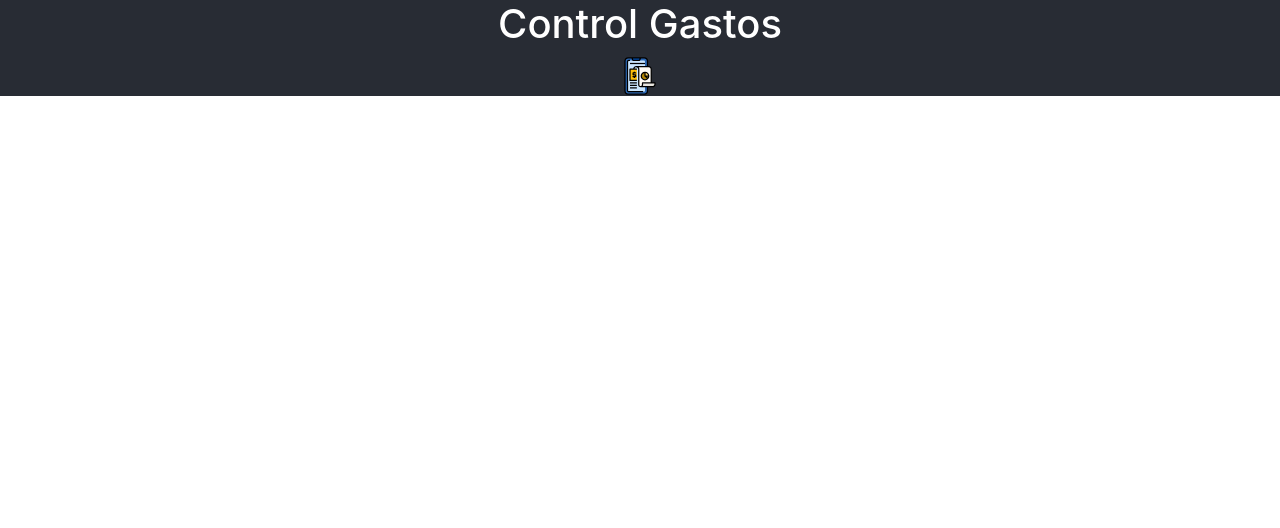
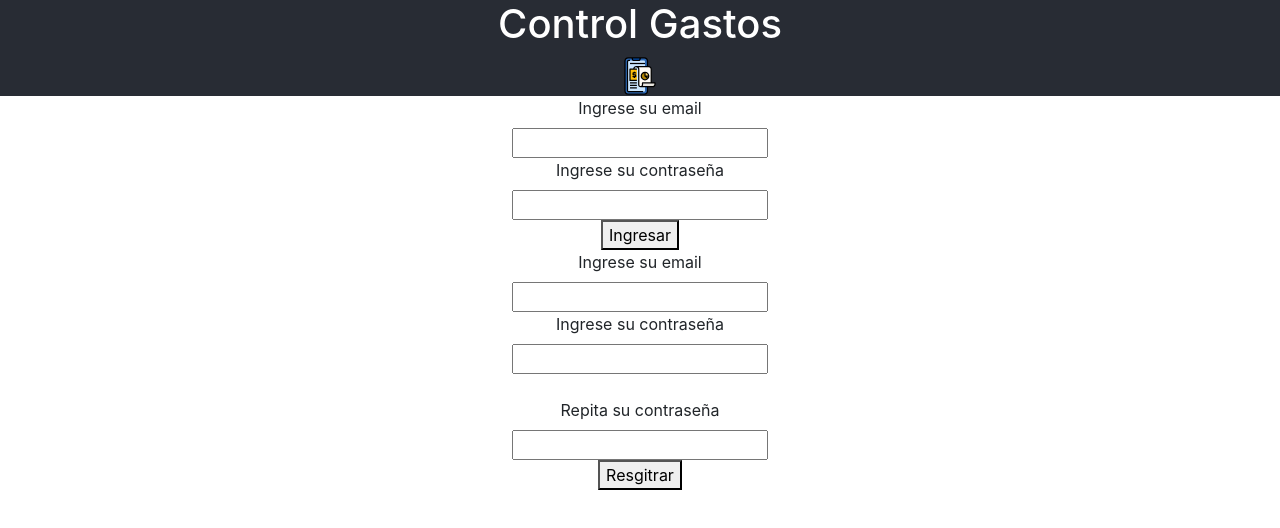
Before and after one commit to Ezko-Wolf/obligatorioReact, a React (Create React App) app in the folder obligatorio_react/: page / in a window 1280 px wide. Shown: the top 528 px of the page. Built offline with nearby package versions, Linux system fonts and the light colour scheme.

Commit message:
maqueta v1

```diff
--- a/obligatorio_react/src/App.js
+++ b/obligatorio_react/src/App.js
@@ -1,14 +1,23 @@
-import React from 'react';
-import Header from './components/header'
+import React, { Component } from 'react';
+import Header from './components/header';
+import Login from './components/login';
+import Dashboard from './components/dashboard';
+import Registro from './components/registro';
 import './App.css';
 import 'bootstrap-css-only';
 
-function App() {
-  return (
-    <div className="App">
-      <Header/>
-    </div>
-  );
+class App extends Component {
+    render() {
+      return (
+        <div className="App">
+          <Header />
+          <main>
+            <Login/>
+            <Registro/>
+          </main>
+        </div>
+      );
+    }
 }
 
 export default App;
--- a/obligatorio_react/src/components/login/Login.js
+++ b/obligatorio_react/src/components/login/Login.js
@@ -0,0 +1,24 @@
+import React, { Component } from 'react';
+import 'bootstrap-css-only';
+
+class Login extends Component {
+    render() {
+        return (
+          <section>
+            <form>
+              <label htmlFor="inputEmail">Ingrese su email</label>
+              <br />
+              <input type="email" name="email" id="inputEmail"/>
+              <br />
+              <label htmlFor="inputPass">Ingrese su contraseña</label>
+              <br />
+              <input type="password" name="pass" id="inputPass"/>
+              <br />
+              <button>Ingresar</button>
+            </form>
+          </section>
+        );
+      }
+}
+
+export default Login;
--- a/obligatorio_react/src/components/login/index.js
+++ b/obligatorio_react/src/components/login/index.js
@@ -0,0 +1,2 @@
+import Login from './Login';
+export default Login;
--- a/obligatorio_react/src/components/registro/Registro.js
+++ b/obligatorio_react/src/components/registro/Registro.js
@@ -0,0 +1,28 @@
+import React, { Component } from 'react';
+import 'bootstrap-css-only';
+
+class Registro extends Component {
+    render() {
+        return (
+          <section>
+            <form>
+              <label htmlFor="inputEmail">Ingrese su email</label>
+              <br />
+              <input type="email" name="email" id="inputEmail"/>
+              <br />
+              <label htmlFor="inputPass">Ingrese su contraseña</label>
+              <br />
+              <input type="password" name="pass" id="inputPass"/>
+              <br /> <br />
+              <label htmlFor="inputPassRepit">Repita su contraseña</label>
+              <br />
+              <input type="password" name="passRepit" id="inputPassRepit"/>
+              <br />
+              <button>Resgitrar</button>
+            </form>
+          </section>
+        );
+      }
+}
+
+export default Registro;
--- a/obligatorio_react/src/components/registro/index.js
+++ b/obligatorio_react/src/components/registro/index.js
@@ -0,0 +1,2 @@
+import Registro from './Registro';
+export default Registro;
```
